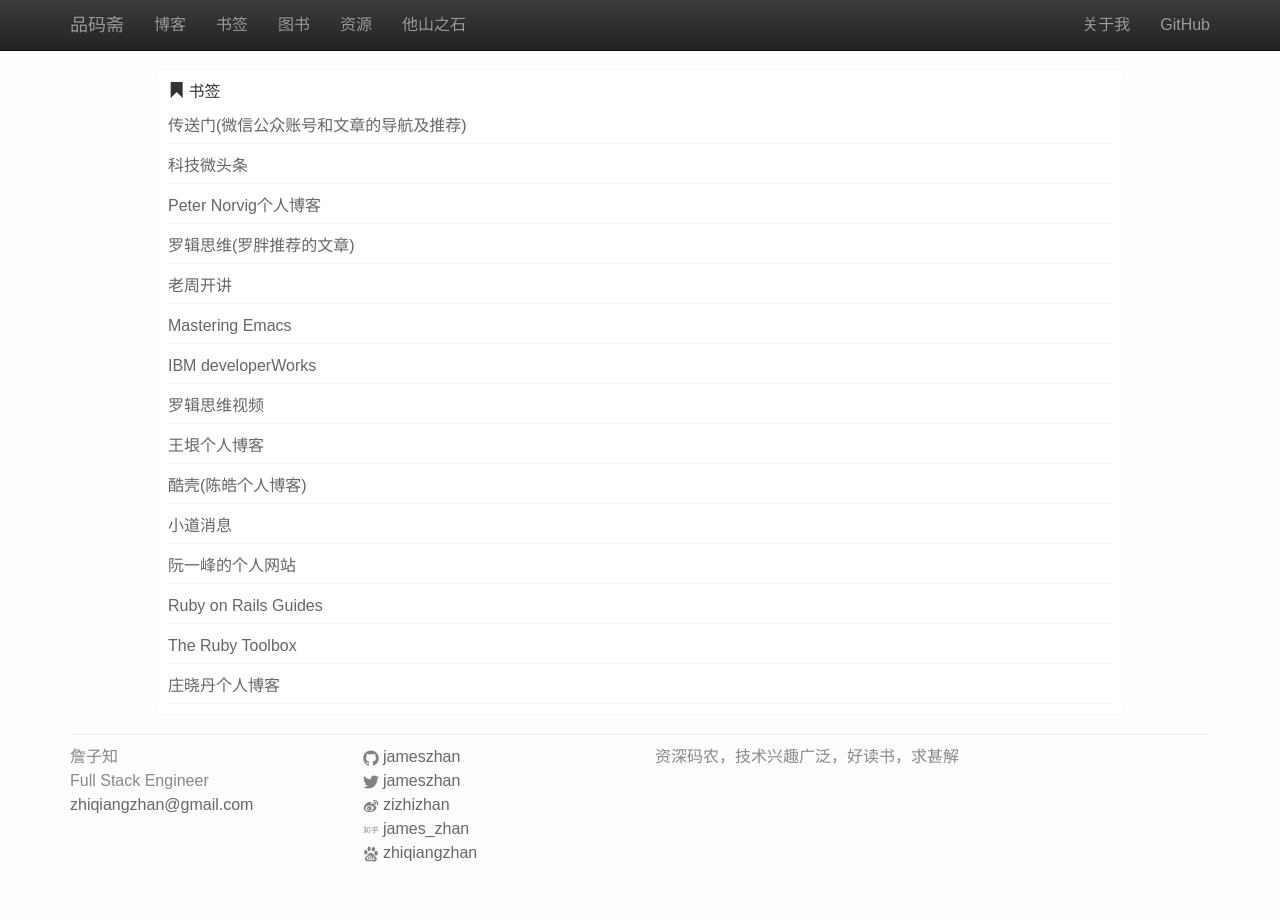
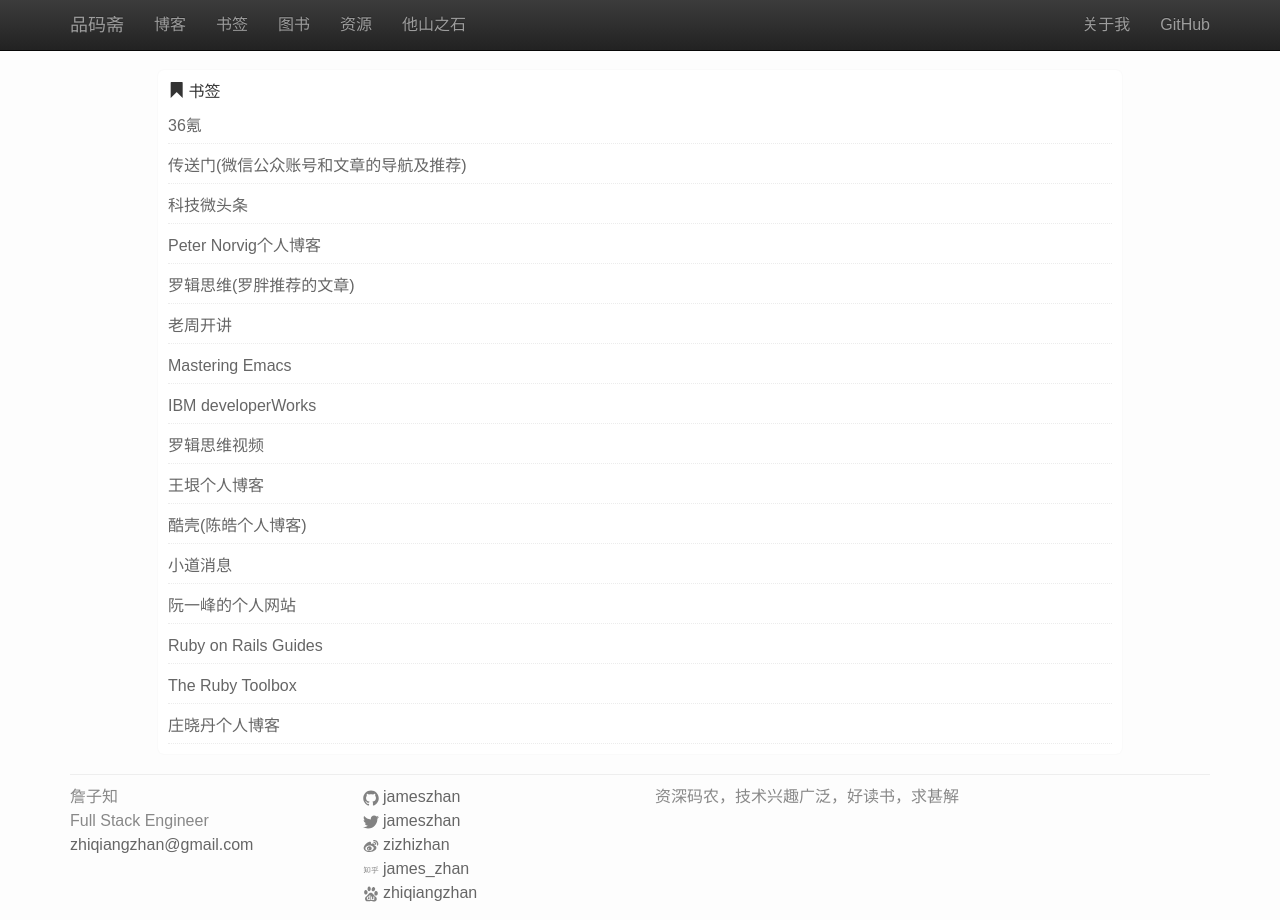
Before and after one commit to jameszhan/blogs, a Jekyll site: the page built from pages/bookmarks.html, in a window 1280 px wide. Built offline with Jekyll 4.4.1, drawn with Linux system fonts in a browser that asks for light colours; nearby versions of some CDN libraries; Markdown is read by kramdown in place of the engine named in the settings; comment, search, counter and statistics services are not loaded.

Commit message:
add more bookmark

```diff
--- a/_data/bookmarks.yml
+++ b/_data/bookmarks.yml
@@ -1,3 +1,6 @@
+-
+  url: http://www.36kr.com/
+  title: 36氪
 -
   url: http://chuansongme.com/
   title: 传送门(微信公众账号和文章的导航及推荐)
```
